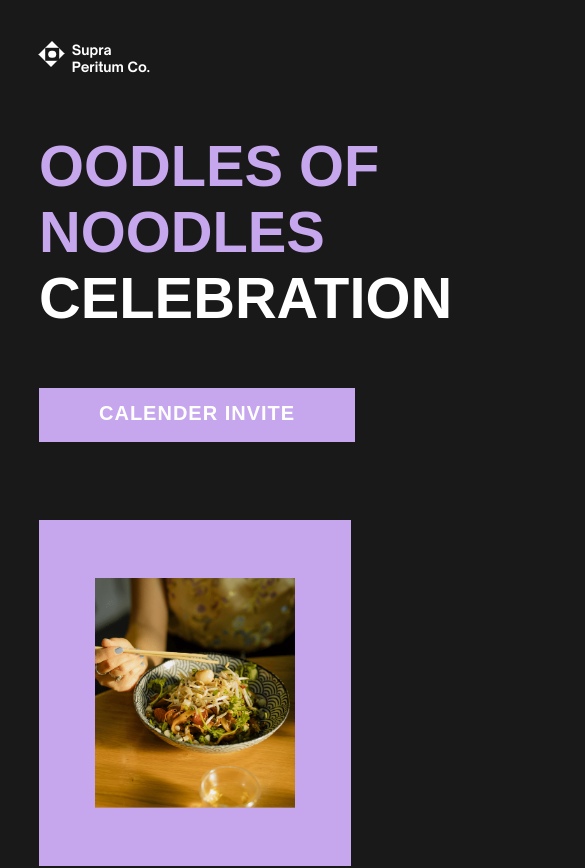
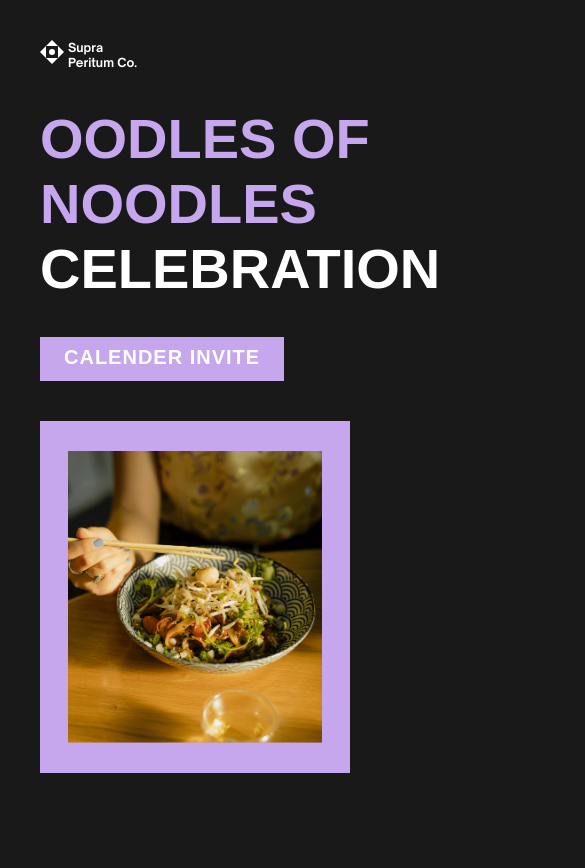
Before and after one commit to bao200118/landing_page_oodles_noodles, a React (Vite) app: page / in a window 390 px wide. Shown: the top 868 px of the page, 585 px wide, since content can reach past the window. Built offline with nearby package versions, Linux system fonts and the light colour scheme; a web font is replaced by a local one.

Commit message:
Revert "optimize responsive screen one"
This reverts commit 15b7ff782b0fe71ac08719d3c3d3f44c769f6ec8.

```diff
--- a/src/App.scss
+++ b/src/App.scss
@@ -2,10 +2,9 @@
 
 .screen {
   display: grid;
-  min-height: 100dvh;
+  height: 100dvh;
 
-  @include breakpoint("medium") {
-    min-height: auto;
+  @include breakpoint(small) {
     height: fit-content;
   }
 }
--- a/src/component/Button/Button.scss
+++ b/src/component/Button/Button.scss
@@ -5,22 +5,21 @@
     text-align: center;
     width: fit-content;
     height: fit-content;
-    font-size: clamp(1.25rem, 5vw, 1.75rem);
 }
 
 .button-text {
     /* Antonio font have 3px top space so need to adjust it */
-    padding: calc(0.85em - 3px) 3em 0.85em;
+    padding: calc(0.85rem - 3px) 3rem 0.85rem;
     font-family: "Antonio", sans-serif;
     font-weight: bold;
-    font-size: 1em;
+    font-size: 1.75rem;
     text-transform: uppercase;
     color: white;
     white-space: normal;
     letter-spacing: 1px;
 
-    //@include breakpoint(small) {
-    //    padding: calc(1.5rem - 3px) 3rem 1.5rem;
-    //    font-size: 2.5rem;
-    //}
+    @include breakpoint(small) {
+        padding: calc(1.5rem - 3px) 3rem 1.5rem;
+        font-size: 2.5rem;
+    }
 }
--- a/src/component/MenuBox/MenuBox.scss
+++ b/src/component/MenuBox/MenuBox.scss
@@ -4,10 +4,10 @@
     border: solid 1px #c6a7ed;
     display: grid;
     grid-template-columns: 0.2fr 1fr 0.2fr;
+    grid-template-rows: 100%;
     grid-template-areas: '. content .';
     align-items: center;
-    min-height: max(40dvh,450px);
-    font-size: clamp(1.5rem, 1.5vw, 2.5rem);
+
 
     .content-container {
         grid-area: content;
@@ -22,19 +22,19 @@
 
         .title {
             white-space: pre-wrap;
-            font-size: 2.5em;
+            font-size: 5rem;
         }
 
         .content {
             white-space: pre-wrap;
             font-family: "Telegraf", sans-serif;
             font-weight: normal;
-            font-size: 1em;
+            font-size: 2.5rem;
         }
 
         .menu-button {
             margin: 0 auto;
-            width: 90%;
+            width: 80%;
         }
 
         .tag {
@@ -48,6 +48,7 @@
 
 @include breakpoint(small) {
     .menu-box {
+        height: 60dvmax;
         align-items: center;
         justify-content: center;
 
--- a/src/component/ScreenFour/ScreenFour.scss
+++ b/src/component/ScreenFour/ScreenFour.scss
@@ -1,15 +1,31 @@
 @import "src/css/config/_breakpoint.scss";
 
-.menu-box-content {
-    display: flex;
-    gap: 2.5rem;
-    min-height: 80%;
-    margin: auto;
-    justify-content: space-evenly;
+.screen-four {
+    display: grid;
+    grid-template-columns: 1fr 1fr 1fr;
+    grid-template-rows: 100%;
+    grid-gap: 2.5rem;
     box-sizing: border-box;
-    padding: 0 max(20px, 10vw);
-    > :nth-child(n) {
-        flex: 1 1 200px;
+    padding: 6.5rem;
+
+    @include breakpoint(small) {
+        grid-template-rows: 1fr 1fr 1fr;
+        grid-template-columns: 100%;
+        grid-row-gap: 5rem;
+        padding: 6rem 6rem;
+        height: fit-content;
     }
-    flex-wrap: wrap;
+
+    @include breakpoint(medium) {
+        padding: 18rem 6rem;
+    }
+
+    @include breakpoint(large) {
+        padding: 20rem 10rem;
+    }
+
+    @include breakpoint(extra-large) {
+        padding: 8rem 4rem;
+    }
+
 }
--- a/src/component/ScreenFour/ScreenFour.tsx
+++ b/src/component/ScreenFour/ScreenFour.tsx
@@ -3,11 +3,11 @@ import MenuBox from '../MenuBox/MenuBox.tsx'
 
 function ScreenFour() {
   return (
-    <div className="menu-box-content">
+    <>
       <MenuBox title={`Gogyo\n Menu`} content={`$20 per person.\nPre-order your food to receive it on time.`} buttonLabel="View menu" />
-      <MenuBox title={`Karaoke\n playlist`} content="Please pre-select a song to play so we can prepare a playlist in advance." buttonLabel="Add a song" />
+      <MenuBox title="Karaoke playlist" content="Please pre-select a song to play so we can prepare a playlist in advance." buttonLabel="Add a song" />
       <MenuBox title={`Team\n t-shirts`} content={`Each shirt costs $40.\nThese are optional and must be ordered a week ahead.`} buttonLabel="Order a shirt" />
-    </div>
+    </>
   )
 }
 
--- a/src/component/ScreenOne/ScreenOne.scss
+++ b/src/component/ScreenOne/ScreenOne.scss
@@ -1,16 +1,14 @@
 @import "src/css/config/_breakpoint.scss";
 
 .screen-one {
-  grid-template-columns: repeat(auto-fit, minmax(min(496px, 80vw), 1fr));
-
-  &__left {
-    font-size: clamp(0.85rem, -0.2500rem + 1.7187vw, 2.5rem);
-  }
+  grid-template-columns: 1fr 1fr;
+  grid-template-rows: 100%;
+  font-size: 1.5rem;
 
   .logo-container {
     display: flex;
-    --rhombus-edge: 1em;
-    margin-top: 3em;
+    --rhombus-edge: 1.5rem;
+    margin-top: 5rem;
   }
 
   .rhombus {
@@ -51,22 +49,22 @@
   }
 
   .logo-text {
-    padding-left: 0.5em;
+    padding-left: 0.5rem;
     font-family: "Open Sauce", sans-serif;
     font-weight: bold;
   }
 
   .title {
-    font-size: max(4.25em, 8vw);
-    margin: 1em 0;
+    font-size: 7rem;
+    margin: 4.5rem 0;
   }
 
   &__left {
-    margin-left: 10%;
+    margin-left: 5rem;
   }
 
   &__right {
-    padding: 3.5em;
+    padding: 3.5rem;
     background-color: #c6a7ed;
 
     img {
@@ -77,10 +75,26 @@
   }
 }
 
-@include breakpoint(medium) {
+@include breakpoint(small) {
   .screen-one {
+    grid-template-columns: 100%;
+    grid-template-rows: 1fr auto;
+    height: fit-content;
+
     &__right {
-      margin: 20% 10%;
+      margin: 5rem;
     }
   }
 }
+
+@include breakpoint(medium) {
+  .screen-one {
+    grid-template-columns: 100%;
+    grid-template-rows: 1fr auto;
+    height: fit-content;
+
+    &__right {
+      margin: 5rem;
+    }
+  }
+}
--- a/src/component/ScreenThree/ScreenThree.scss
+++ b/src/component/ScreenThree/ScreenThree.scss
@@ -1,7 +1,6 @@
 @import "src/css/config/_breakpoint.scss";
 
 .screen-three {
-
     grid-template-columns: 1fr 1fr;
     grid-template-rows: 100%;
 
--- a/src/component/ScreenTwo/ScreenTwo.scss
+++ b/src/component/ScreenTwo/ScreenTwo.scss
@@ -2,6 +2,9 @@
 
 .screen-two {
     text-align: center;
+    position: relative;
+    grid-template-rows: 100%;
+    grid-template-columns: 100%;
 
     @include breakpoint(small) {
         height: 60dvmax;
@@ -9,7 +12,11 @@
 
     .text-container {
         width: 100%;
-        margin: auto;
+        margin: 0;
+        position: absolute;
+        top: 50%;
+        left: 50%;
+        transform: translate(-50%, -50%);
 
         .title {
             font-size: 5rem;
--- a/src/css/config/_breakpoint.scss
+++ b/src/css/config/_breakpoint.scss
@@ -7,31 +7,35 @@
     }
     @else if $size == small {
         /* Small devices (portrait tablets and large phones, 600px and up) */
-        @media only screen and (max-width: 767px) {
+        @media only screen and (max-width: 767px) and (orientation: portrait) {
+            @content;
+        }
+
+        @media only screen and (max-height: 767px) and (orientation: landscape) {
             @content;
         }
     }
     @else if $size == medium {
         /* Medium devices (landscape tablets, 768px and up) */
-        @media only screen and (max-width: 991px)   {
+        @media only screen and (min-width: 768px) and (max-width: 992px)   {
             @content;
         }
     }
     @else if $size == large {
         /* Large devices (laptops/desktops, 992px and up) */
-        @media only screen and (min-width: 992px) {
+        @media only screen and (min-width: 992px) and (max-width: 1199px) {
             @content;
         }
     }
     @else if $size == extra-large {
         /* Extra large devices (large laptops and desktops, 1200px and up) */
-        @media only screen and (min-width: 1200px) {
+        @media only screen and (min-width: 1200px) and (max-width: 1499px) {
             @content;
         }
     }
     @else if $size == ultra-large {
         /* ultra large devices (ultra large laptops and desktops, 1500px and up) */
-        @media only screen and (min-width: 1441px) {
+        @media only screen and (min-width: 1500px) {
             @content;
         }
     }
--- a/src/index.scss
+++ b/src/index.scss
@@ -4,8 +4,31 @@
 @import "css/config/_breakpoint.scss";
 
 html {
+    @include breakpoint(extra-small) {
+        font-size: 6px !important;
+        width: 100vw;
+    }
+
+    @include breakpoint(small) {
+        font-size: 8px;
+        width: 100vw;
+    }
+
     @include breakpoint(medium) {
-        max-width: 100dvw;
+        font-size: 8px;
+        width: 100vw;
+    }
+
+    @include breakpoint(large) {
+        font-size: 8px;
+    }
+
+    @include breakpoint(extra-large) {
+        font-size: 12px;
+    }
+
+    @include breakpoint(ultra-large) {
+        font-size: 14px;
     }
 }
 
```
